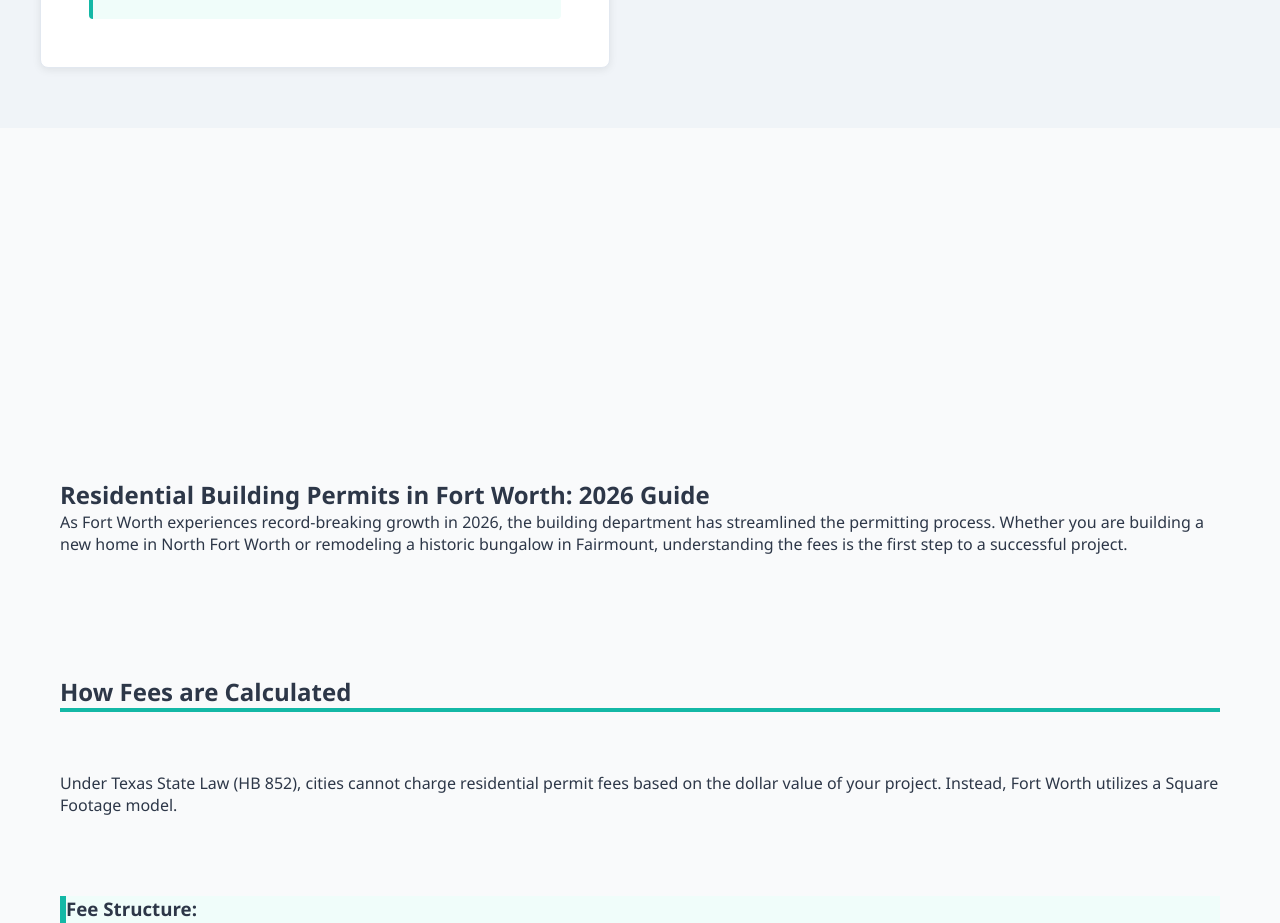
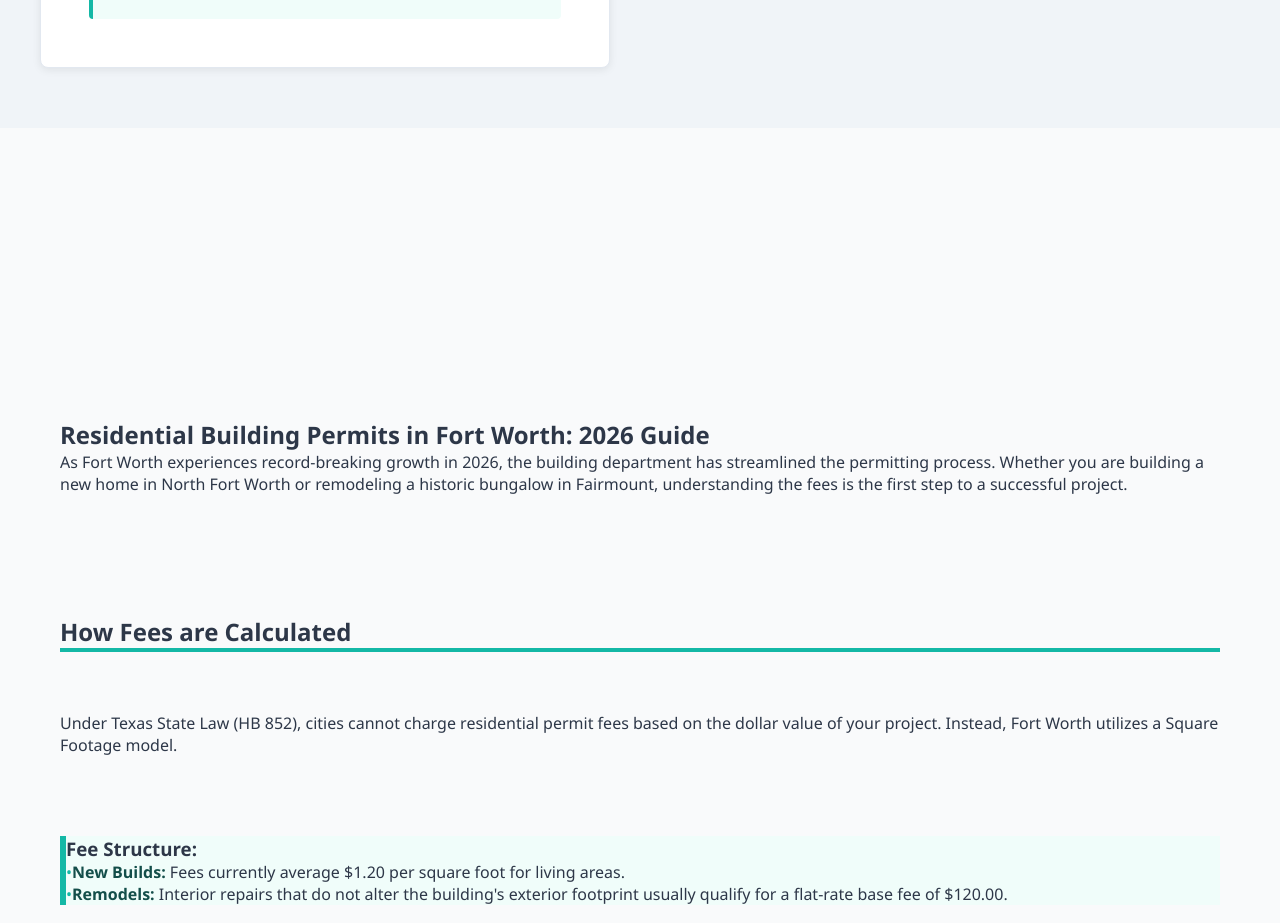
Before and after one commit to bryndonprestong-arch/fort-worth-permit-estimator, a React (Vite) app: page / in a window 1280 px wide. Shown: the part 1180-2103 px from the top of the page. Built offline with nearby package versions, Linux system fonts and the light colour scheme.

Commit message:
Reduce spacing between calculator and article sections

```diff
--- a/src/pages/Home.tsx
+++ b/src/pages/Home.tsx
@@ -101,7 +101,7 @@ export const Home: React.FC = () => {
       <Calculator />
 
       {/* Ad Space 1 */}
-      <div style={{ backgroundColor: '#f9fafb', paddingTop: '20px', paddingBottom: '80px' }}>
+      <div style={{ backgroundColor: '#f9fafb', paddingTop: '20px', paddingBottom: '20px' }}>
         <div style={{ maxWidth: '1200px', margin: '0 auto', padding: '0 20px' }}>
           <AdSense slot="1234567890" format="horizontal" />
         </div>
```
